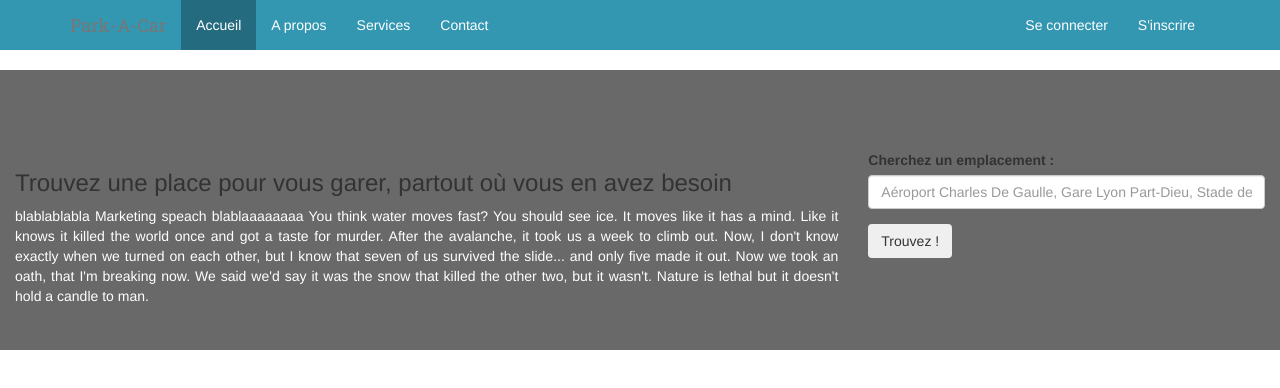
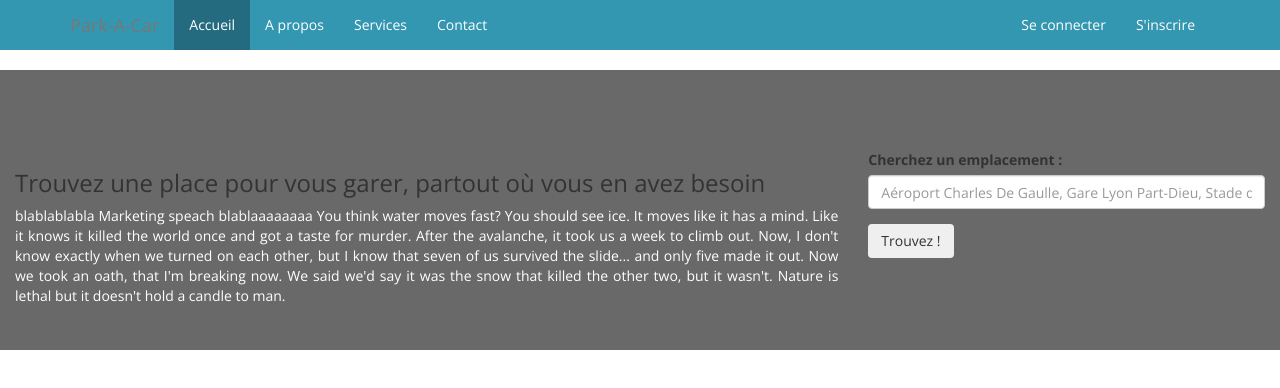
Before and after one commit to yen0x/parking-front, a plain HTML site: page index.html in a window 1280 px wide. Drawn offline with nearby package versions, Linux system fonts and the light colour scheme; some packages are replaced by stand-ins of ours; a script that the page names is missing.

Commit message:
general: fix fonts.

```diff
--- a/app/shared/navbar/navbar.css
+++ b/app/shared/navbar/navbar.css
@@ -1,15 +1,10 @@
-@import url(http://fonts.googleapis.com/css?family=Open+Sans:300italic,400italic,600italic,700italic,800italic,400,300,600,700,800|Roboto+Slab:400,100,300,700);
-
 body {
     min-height: 2000px;
+    font-family: 'Open Sans';
 }
 
 nav {
     background-color: dimgray;
-}
-
-.navbar-brand {
-    font-family: "Roboto Slab", Open Sans;
 }
 
 .navbar-default {
--- a/index.html
+++ b/index.html
@@ -12,6 +12,8 @@
             src="https://cdnjs.cloudflare.com/ajax/libs/angular-ui-router/0.2.15/angular-ui-router.min.js"></script>
     <script type="text/javascript"
             src="https://cdnjs.cloudflare.com/ajax/libs/angular-ui-bootstrap/0.13.3/ui-bootstrap-tpls.min.js"></script>
+
+    <link href='https://fonts.googleapis.com/css?family=Open+Sans:400,700,400italic' rel='stylesheet' type='text/css'>
 
     <script type="text/javascript" src="app/app.js"></script>
 
```
